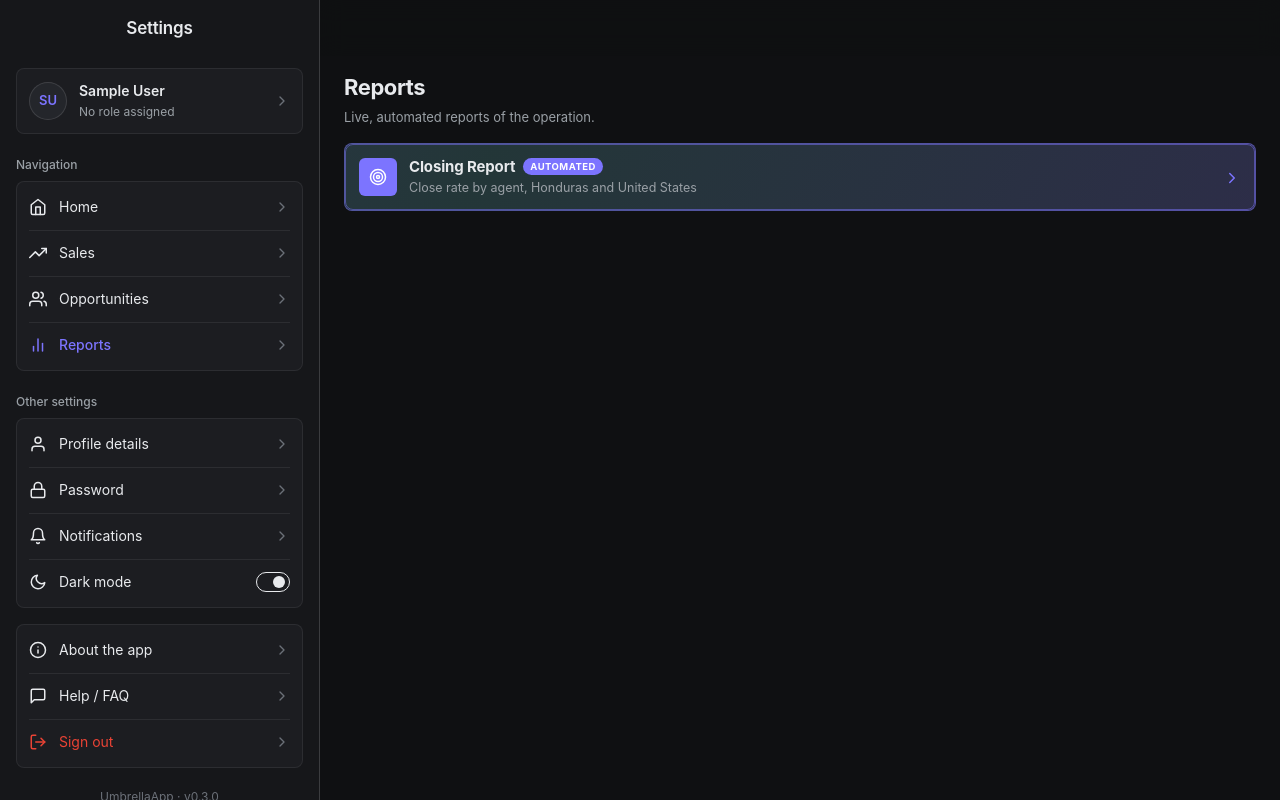
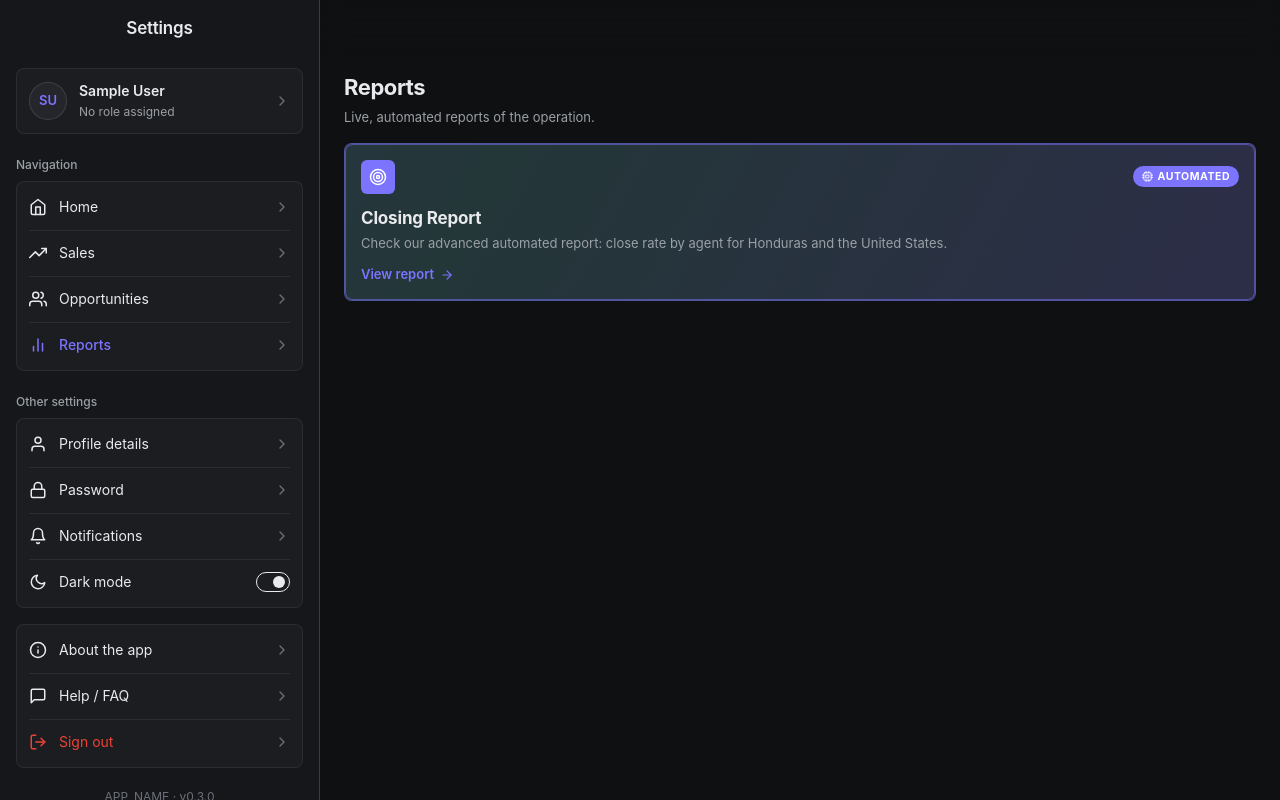
Before and after one commit to trainsbee/umbrellapwa, a PHP site: page /reports.php in a window 1280 px wide. Run offline with PHP 8.4, Linux system fonts and the light colour scheme; the visitor is signed in with stand-in values (Sample User, id 1); some libraries are stand-ins or nearby versions.

Commit message:
Restore the full report card and add a Leader Board card on Home
- The Closing Report card is back to its full layout (title, description,
  "View report")
- New Leader Board card next to it, shown to Admin and Leaderboard roles;
  the Reports hub uses the same two cards
- Remove "Agents without sales today" from the Leader Board, with its two
  queries and the combined-manager settings

```diff
--- a/assets/css/app.css
+++ b/assets/css/app.css
@@ -682,8 +682,8 @@
    without any shadow. */
 .spotlight {
   position: relative; overflow: hidden; isolation: isolate;
-  display: flex; align-items: center; gap: 12px;
-  margin-bottom: 14px; padding: 12px 14px;
+  display: flex; flex-direction: column; gap: 4px;
+  padding: 16px;
   color: var(--text); text-decoration: none;
   background: linear-gradient(120deg,
     color-mix(in srgb, var(--accent) 26%, var(--surface)) 0%,
@@ -713,17 +713,22 @@
   pointer-events: none;
 }
 @keyframes spotlight-pulse { 0%, 100% { opacity: 0; } 50% { opacity: 1; } }
-.spotlight-icon { flex: none; display: grid; place-items: center; width: 38px; height: 38px; color: #fff; background: var(--accent); border-radius: 6px; }
-.spotlight-body { flex: 1; min-width: 0; display: flex; flex-direction: column; gap: 2px; }
-.spotlight-title { display: flex; align-items: center; gap: 8px; font-size: 15px; font-weight: 700; letter-spacing: -.01em; }
+.spotlight-top { display: flex; align-items: center; justify-content: space-between; margin-bottom: 8px; }
+.spotlight-icon { display: grid; place-items: center; width: 34px; height: 34px; color: #fff; background: var(--accent); border-radius: 6px; }
 .spotlight-badge {
-  padding: 2px 7px;
-  font-size: 9.5px; font-weight: 700; letter-spacing: .05em; text-transform: uppercase;
+  display: inline-flex; align-items: center; gap: 5px;
+  padding: 3px 9px;
+  font-size: 10.5px; font-weight: 700; letter-spacing: .05em; text-transform: uppercase;
   color: #fff; background: var(--accent); border-radius: 999px;
 }
-.spotlight-text { font-size: 12.5px; color: var(--text-2); white-space: nowrap; overflow: hidden; text-overflow: ellipsis; }
-.spotlight-arrow { flex: none; color: var(--accent); transition: transform .2s; }
-.spotlight:hover .spotlight-arrow { transform: translateX(3px); }
+.spotlight-title { font-size: 17px; font-weight: 700; letter-spacing: -.01em; }
+.spotlight-text { font-size: 13px; line-height: 1.45; color: var(--text-2); }
+.spotlight-cta { display: inline-flex; align-items: center; gap: 6px; margin-top: 8px; font-size: 13px; font-weight: 600; color: var(--accent); }
+.spotlight-cta .icon { transition: transform .2s; }
+.spotlight:hover .spotlight-cta .icon { transform: translateX(3px); }
+/* Report cards on Home: side by side on wide screens, stacked on phones */
+.spotlight-grid { display: grid; grid-template-columns: 1fr 1fr; gap: 10px; margin-bottom: 14px; }
+@media (max-width: 760px) { .spotlight-grid { grid-template-columns: 1fr; } }
 @media (prefers-reduced-motion: reduce) {
   .spotlight, .spotlight::before, .spotlight::after { animation: none; }
 }
@@ -769,7 +774,6 @@
 
 /* ---------- Reports hub ---------- */
 .report-links { display: flex; flex-direction: column; gap: 10px; }
-.report-links .spotlight { margin-bottom: 0; }
 .spotlight--alt {
   background-image: linear-gradient(120deg,
     color-mix(in srgb, #4fd1c5 22%, var(--surface)) 0%,
@@ -779,25 +783,10 @@
 }
 .spotlight--alt::after { border-color: #4fd1c5; }
 .spotlight--alt .spotlight-icon, .spotlight--alt .spotlight-badge { background: #14a396; }
-.spotlight--alt .spotlight-arrow { color: #4fd1c5; }
+.spotlight--alt .spotlight-cta { color: #4fd1c5; }
 
 /* ---------- Leader Board ---------- */
 .metric-value--sm { font-size: 22px; }
-
-/* "Agents without sales today": a metric card that expands */
-.disclosure { margin-bottom: 14px; }
-.disclosure > summary { list-style: none; cursor: pointer; }
-.disclosure > summary::-webkit-details-marker { display: none; }
-.metric--row { flex-direction: row; align-items: center; gap: 12px; }
-.metric--row .metric-icon { margin: 0; }
-.disclosure-text { flex: 1; min-width: 0; display: flex; flex-direction: column; }
-.disclosure-text strong { font-size: 14px; }
-.disclosure-text small { font-size: 12px; color: var(--text-2); }
-.disclosure-arrow { color: var(--text-2); transition: transform .2s; }
-.disclosure[open] .disclosure-arrow { transform: rotate(180deg); }
-.manager-groups { display: grid; grid-template-columns: 1fr 1fr; gap: 10px; margin-top: 10px; }
-.manager-groups .ranking { gap: 8px; }
-.manager-groups .ranking-count { font-weight: 500; color: var(--text-3); }
 
 /* Segment boards */
 .board { margin: 18px 0; }
@@ -828,6 +817,5 @@
 .totals dd { margin: 4px 0 0; font-size: 16px; font-weight: 700; font-variant-numeric: tabular-nums; }
 
 @media (max-width: 760px) {
-  .manager-groups { grid-template-columns: 1fr; }
   .totals { grid-template-columns: 1fr 1fr; }
 }
--- a/includes/config.local.example.php
+++ b/includes/config.local.example.php
@@ -14,7 +14,3 @@
 
 // Closing Report: username of the manager whose team the report covers
 const CLOSING_REPORT_MANAGER = 'manager-username';
-
-// Leader Board: managers shown as one combined group in "Agents without sales today"
-const LEADERBOARD_COMBINED_MANAGERS = ['manager-one', 'manager-two'];
-const LEADERBOARD_COMBINED_LABEL = 'Manager One & Manager Two';
--- a/reports.php
+++ b/reports.php
@@ -5,6 +5,7 @@
 require_once __DIR__ . '/includes/leaderboard-data.php';
 
 $user = require_login();
+$reportQuery = '';
 
 $pageTitle = 'Reports';
 $activeNav = 'reports';
@@ -16,22 +17,24 @@
 </div>
 
 <div class="report-links">
-  <a class="spotlight" href="closing-report.php">
-    <span class="spotlight-icon"><?= icon('target', 18) ?></span>
-    <span class="spotlight-body">
-      <span class="spotlight-title">Closing Report <span class="spotlight-badge">Automated</span></span>
-      <span class="spotlight-text">Close rate by agent, Honduras and United States</span>
+  <a class="spotlight" href="closing-report.php<?= $reportQuery ?>">
+    <span class="spotlight-top">
+      <span class="spotlight-icon"><?= icon('target', 18) ?></span>
+      <span class="spotlight-badge"><?= icon('cpu', 11) ?> Automated</span>
     </span>
-    <span class="spotlight-arrow"><?= icon('chevron-right', 18) ?></span>
+    <span class="spotlight-title">Closing Report</span>
+    <span class="spotlight-text">Check our advanced automated report: close rate by agent for Honduras and the United States.</span>
+    <span class="spotlight-cta">View report <?= icon('arrow-right', 14) ?></span>
   </a>
   <?php if (can_view_leaderboard($user)): ?>
-    <a class="spotlight spotlight--alt" href="leaderboard.php">
-      <span class="spotlight-icon"><?= icon('award', 18) ?></span>
-      <span class="spotlight-body">
-        <span class="spotlight-title">Leader Board <span class="spotlight-badge">Live</span></span>
-        <span class="spotlight-text">Sales and opportunities by segment and agent</span>
+    <a class="spotlight spotlight--alt" href="leaderboard.php<?= $reportQuery ?>">
+      <span class="spotlight-top">
+        <span class="spotlight-icon"><?= icon('award', 18) ?></span>
+        <span class="spotlight-badge"><?= icon('activity', 11) ?> Live</span>
       </span>
-      <span class="spotlight-arrow"><?= icon('chevron-right', 18) ?></span>
+      <span class="spotlight-title">Leader Board</span>
+      <span class="spotlight-text">See who is leading: sales and opportunities by segment and agent, updated live.</span>
+      <span class="spotlight-cta">View leader board <?= icon('arrow-right', 14) ?></span>
     </a>
   <?php endif; ?>
 </div>
```
Also changed, not shown: home.php (+24 -8 lines), includes/leaderboard-data.php (+2 -52 lines), leaderboard.php (+1 -22 lines).
